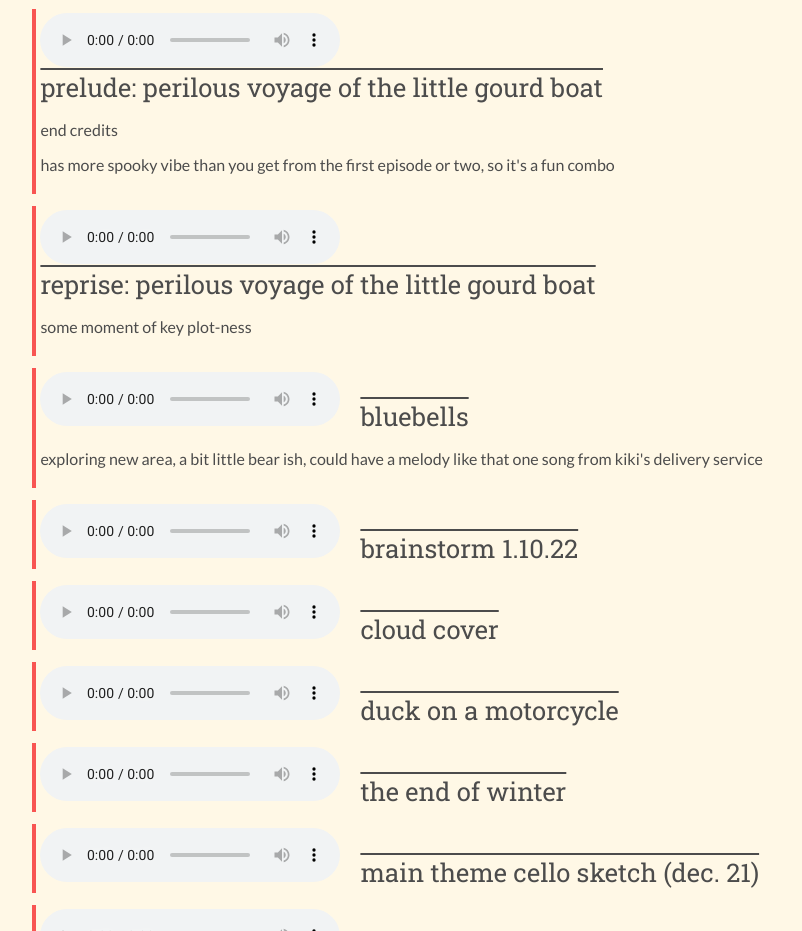
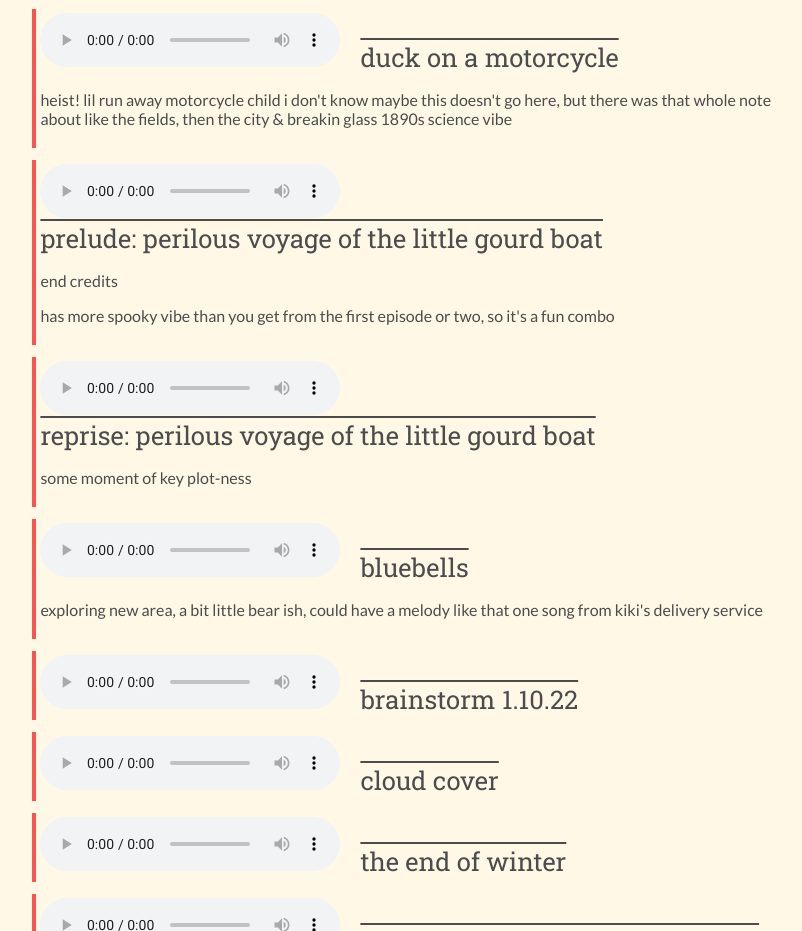
Before and after one commit to gourdboat/gourdboat.github.io, a plain HTML site: page music.html in a window 1280 px wide. Shown: the part 603-1534 px from the top of the page, without its empty margins (218-1020 px from the left). Drawn offline with nearby package versions, Linux system fonts and the light colour scheme.

Commit message:
duck higher up

```diff
--- a/music.html
+++ b/music.html
@@ -37,6 +37,10 @@
 		<p>first ever clip: start in the forest, then big title card at the bass blare</p>
 	</span>
 	<span>
+		<audio src="https://heartwoodcollective.com/gourdboat/media/music/duck-motorcycle.mp3" controls></audio><h3 class="audio-inline">duck on a motorcycle</h3>
+		<p>heist! lil run away motorcycle child i don't know maybe this doesn't go here, but there was that whole note about like the fields, then the city &amp; breakin glass 1890s science vibe</p>
+	</span>
+	<span>
 		<audio src="https://heartwoodcollective.com/gourdboat/media/music/prelude-tpvotlgb.mp3" controls></audio><h3 class="audio-inline">prelude: perilous voyage of the little gourd boat</h3>
 		<p>end credits</p>
 		<p>has more spooky vibe than you get from the first episode or two, so it's a fun combo</p>
@@ -54,9 +58,6 @@
 	</span>
 	<span>
 		<audio src="https://heartwoodcollective.com/gourdboat/media/music/cloud-cover.mp3" controls></audio><h3 class="audio-inline">cloud cover</h3>
-	</span>
-	<span>
-		<audio src="https://heartwoodcollective.com/gourdboat/media/music/duck-motorcycle.mp3" controls></audio><h3 class="audio-inline">duck on a motorcycle</h3>
 	</span>
 	<span>
 		<audio src="https://heartwoodcollective.com/gourdboat/media/music/end-of-winter.mp3" controls></audio><h3 class="audio-inline">the end of winter</h3>
```
